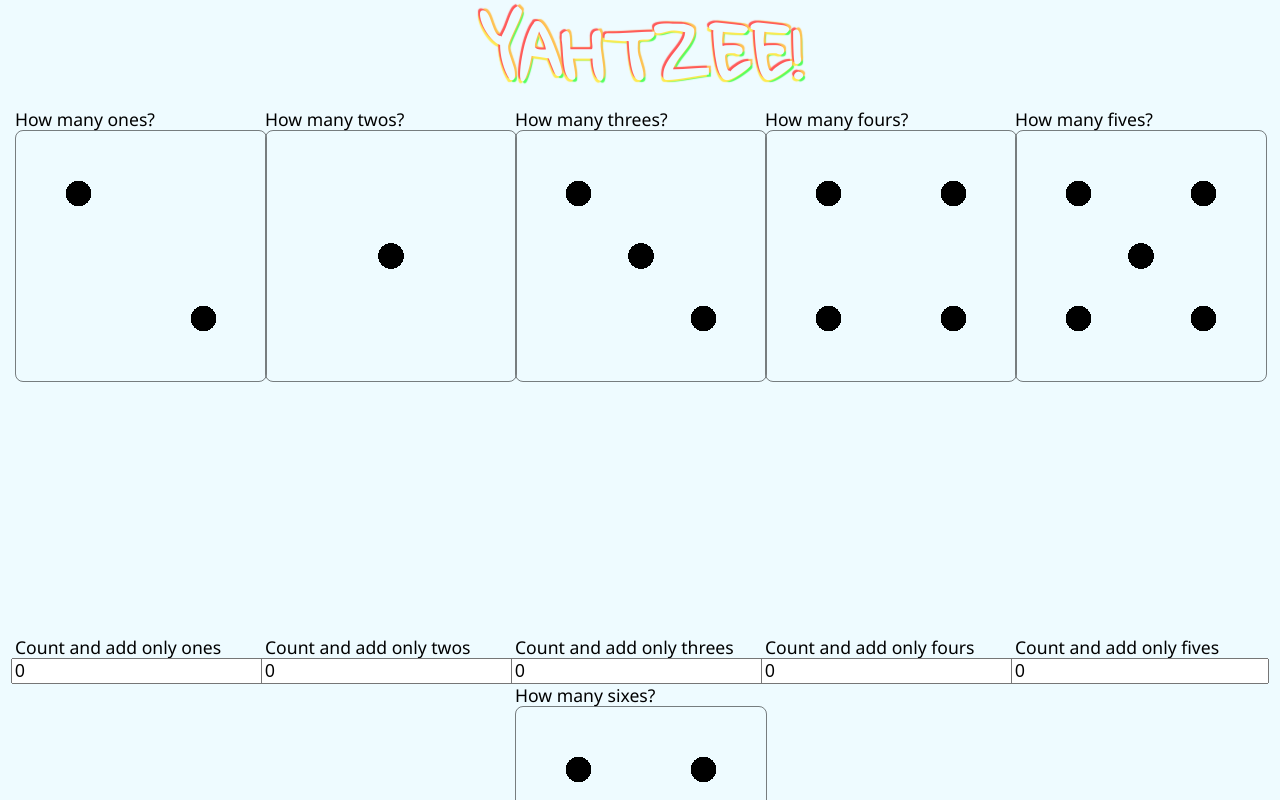
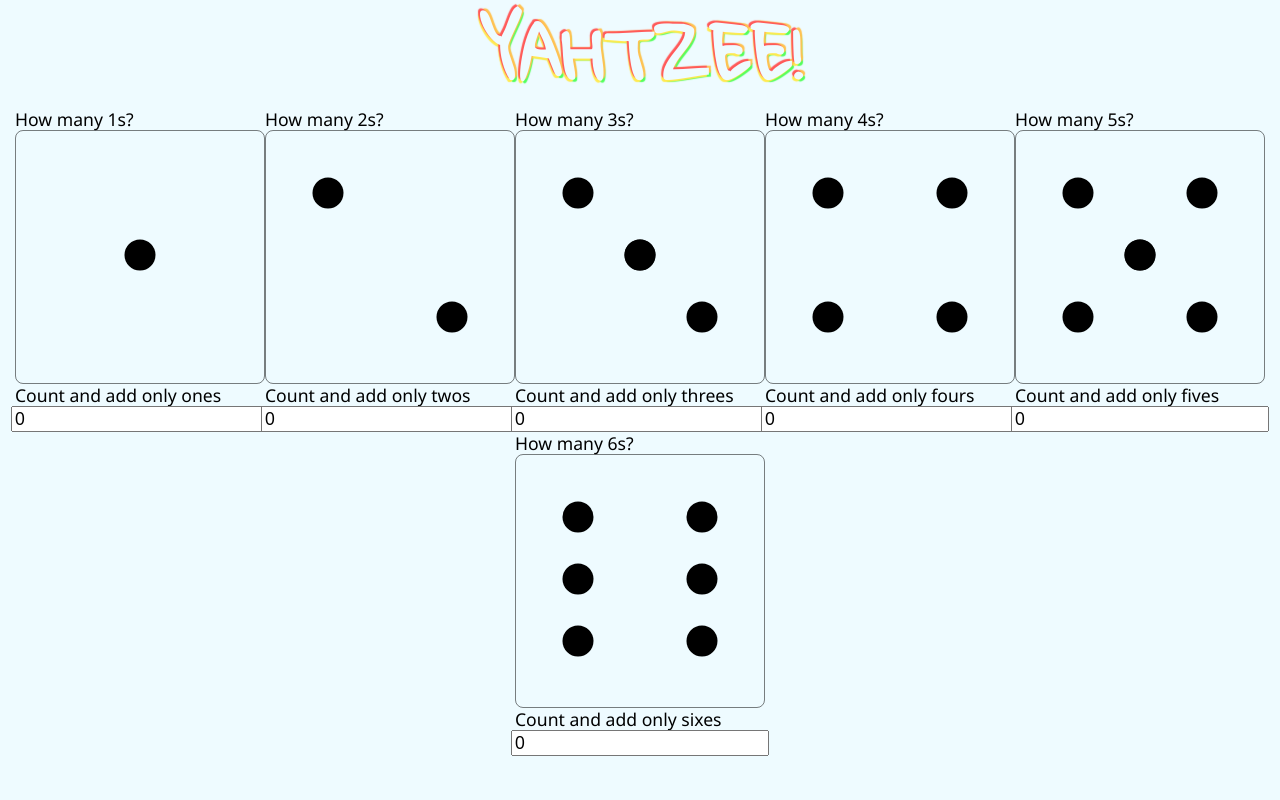
Before and after one commit to brianmontanaweb/reactzee, a React app: page / in a window 1280 px wide. Shown: the top 800 px of the page. Built offline with nearby package versions, Linux system fonts and the light colour scheme.

Commit message:
Updating Dice to make more sense and prepare it for dynamic approach with an array

```diff
--- a/src/component/dice/Dice.js
+++ b/src/component/dice/Dice.js
@@ -10,17 +10,19 @@
       if (value === 1) {
         return (
           <g>
-            <circle r="2" cx="16" cy="16"></circle>
+            <circle r="2" cx="16" cy="16">
+
+            </circle>
           </g>
         )
       }
       if (value === 2) {
         return (
           <g>
-            <circle r="2" cx="16" cy="16">
+            <circle r="2" cx="8" cy="8">
 
             </circle>
-            <circle r="2" cx="24" cy="16">
+            <circle r="2" cx="24" cy="24">
 
             </circle>
           </g>
@@ -29,6 +31,9 @@
       if (value === 3) {
         return (
           <g>
+            <circle r="2" cx="8" cy="8">
+
+            </circle>
             <circle r="2" cx="16" cy="16">
 
             </circle>
@@ -44,7 +49,7 @@
       if (value === 4) {
         return (
           <g>
-            <circle r="2" cx="16" cy="16">
+            <circle r="2" cx="8" cy="8">
 
             </circle>
             <circle r="2" cx="24" cy="24">
@@ -62,6 +67,9 @@
       if (value === 5) {
         return (
           <g>
+            <circle r="2" cx="8" cy="8">
+
+            </circle>
             <circle r="2" cx="16" cy="16">
 
             </circle>
@@ -83,10 +91,7 @@
       if (value === 6) {
         return (
           <g>
-            <circle r="2" cx="16" cy="16">
-
-            </circle>
-            <circle r="2" cx="16" cy="16">
+            <circle r="2" cx="8" cy="8">
 
             </circle>
             <circle r="2" cx="24" cy="24">
@@ -111,18 +116,18 @@
     return (
       <div className="dice__container">
 
-        <div className={`dice__component dice-count dice-count--${this.props.diceValue}`}>
+        <div className={`dice__component dice-count`}>
           <span className="srt">{this.props.diceValue}</span>
+          <svg xmlns="http://www.w3.org/2000/svg" viewBox="0 0 32 32">
+            {diceSvg(this.props.diceValue)}
+          </svg>
         </div>
-        <svg xmlns="http://www.w3.org/2000/svg" viewBox="0 0 32 32">
-        {diceSvg(this.props.diceValue)}
-        </svg>
 
         <Hint hintContent={this.props.goalHint} />
 
       </div>
     )
   }
-};
+}
 
 export default Dice;
--- a/src/component/goal/Goal.js
+++ b/src/component/goal/Goal.js
@@ -3,32 +3,31 @@
 import Dice from '../dice/Dice';
 import { Label } from '../label/Label';
 import { Input } from '../input/Input';
-
+// TODO: setup has ID for input/label relation
 class Goal extends React.Component {
   render() {
+    const diceCount = 6;
+    let upperMax = value => {
+      return value * diceCount;
+    };
     return (
       <div className="flex__grid flex__grid--center flex__grid--row goal">
-        <Label labelName="aces"
-               labelValue={`How many ${this.props.goalName}?`}/>
+        <Label labelName={`dice-value-${this.props.goalDice}`}
+               labelValue={`How many ${this.props.goalDice}s?`}/>
         <Dice diceValue={this.props.goalDice} goalHint={this.props.goalHint}/>
         <Input inputValue={this.props.goalValue}
                inputType="number"
-               inputName={this.props.goalName}
-               inputStep={this.props.goalStep}
-               inputMax={this.props.goalMax}
+               inputName={`dice-value-${this.props.goalDice}`}
+               inputStep={this.props.goalDice}
+               inputMax={upperMax(this.props.goalDice)}
                handleInputChange={this.props.handleInput}/>
       </div>
     )
   }
 
-  static defaultProps = {
-    goalStep: 1,
-  };
-
   static propTypes = {
     handleInput: PropTypes.func.isRequired,
-    goalDice: PropTypes.string.isRequired,
-    goalMax: PropTypes.number,
+    goalDice: PropTypes.number.isRequired,
     goalName: PropTypes.string.isRequired,
     goalHint: PropTypes.string,
   };
--- a/src/component/upper-section/UpperSection.js
+++ b/src/component/upper-section/UpperSection.js
@@ -5,10 +5,6 @@
 
 class UpperSection extends React.Component {
   render() {
-    const diceCount = 6;
-    let upperMax = value => {
-      return value * diceCount;
-    };
     let total = () => {
       return Object.values(this.props.currentGoals).reduce((a,b) => Number.parseInt(a, 10) + (Number.parseInt(b, 10) || 0), 0);
     };
@@ -16,55 +12,38 @@
       total += total > 63 ? 35 : total;
       return total;
     };
+    // TODO: setup array to map out the dice components dynamically
 
     return (
       <div className="flex__grid flex__grid--center flex__grid--row">
         <Goal handleInput={this.props.handleInput}
               goalValue={this.props.currentGoals.ones}
-              goalDice="2"
-              goalMax={10}
-              goalName="ones"
-              goalStep={2}
+              goalDice={1}
               goalHint="Count and add only ones"
         />
         <Goal handleInput={this.props.handleInput}
               goalValue={this.props.currentGoals.twos}
-              goalDice="1"
-              goalMax={10}
-              goalName="twos"
-              goalStep={1}
+              goalDice={2}
               goalHint="Count and add only twos"
         />
         <Goal handleInput={this.props.handleInput}
               goalValue={this.props.currentGoals.threes}
-              goalDice="3"
-              goalMax={15}
-              goalName="threes"
-              goalStep={3}
+              goalDice={3}
               goalHint="Count and add only threes"
         />
         <Goal handleInput={this.props.handleInput}
               goalValue={this.props.currentGoals.fours}
-              goalDice="4"
-              goalMax={20}
-              goalName="fours"
-              goalStep={4}
+              goalDice={4}
               goalHint="Count and add only fours"
         />
         <Goal handleInput={this.props.handleInput}
               goalValue={this.props.currentGoals.fives}
-              goalDice="5"
-              goalMax={25}
-              goalName="fives"
-              goalStep={5}
+              goalDice={5}
               goalHint="Count and add only fives"
         />
         <Goal handleInput={this.props.handleInput}
               goalValue={this.props.currentGoals.sixes}
-              goalDice="6"
-              goalMax={30}
-              goalName="sixes"
-              goalStep={6}
+              goalDice={6}
               goalHint="Count and add only sixes"
         />
         {/*Top total + bonus if score > 63*/}
--- a/src/scss/components/_dice.scss
+++ b/src/scss/components/_dice.scss
@@ -10,8 +10,6 @@
 }
 
 .dice__component {
-  width: 100%;
-  padding-top: 100%;
   border: 1px solid rgba(black, 0.5);
   border-radius: 0.5rem;
   overflow: hidden;
```
